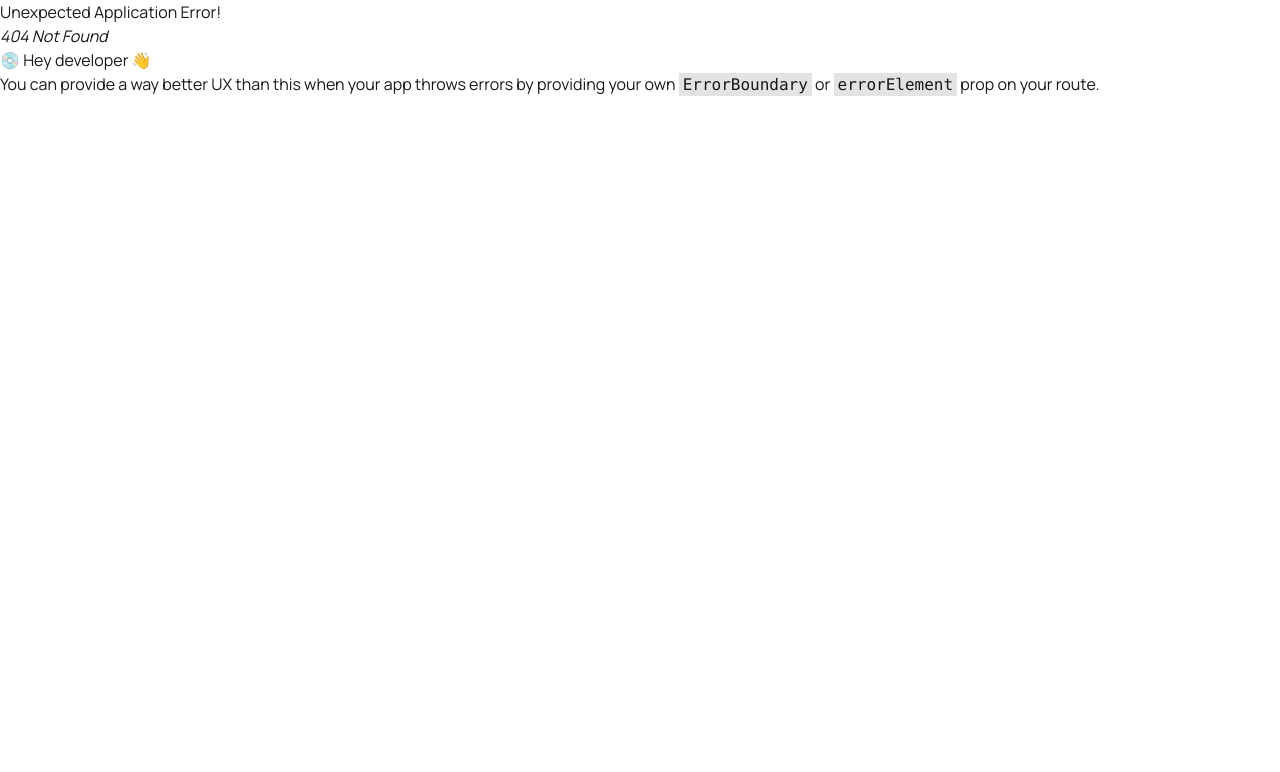
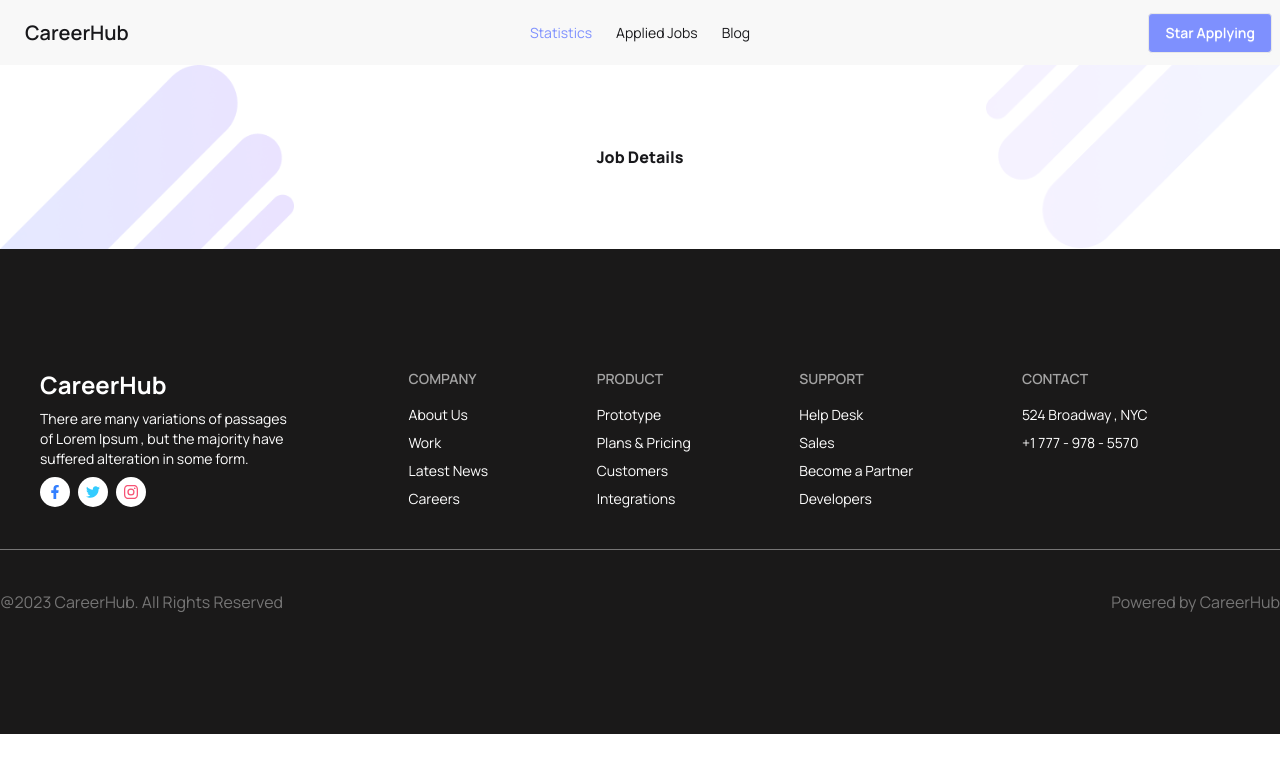
Before and after one commit to MD-Moniruzzaman-Arafat/web-project-13, a React (Vite) app: page /job-detail in a window 1280 px wide. Before the commit this address had no page. Shown: the top 772 px of the page. Built offline with nearby package versions, Linux system fonts and the light colour scheme.

Commit message:
create pageBanner component

```diff
--- a/src/components/featuredJobs/FeaturedJobsCard.jsx
+++ b/src/components/featuredJobs/FeaturedJobsCard.jsx
@@ -1,5 +1,6 @@
 import { CiLocationOn } from "react-icons/ci";
 import { AiOutlineDollarCircle } from "react-icons/ai";
+import { Link } from "react-router";
 
 const FeaturedJobsCard = ({ singleJob }) => {
   console.log(singleJob);
@@ -26,7 +27,7 @@ const FeaturedJobsCard = ({ singleJob }) => {
           </span>
         </div>
         <button className="btn bg-[#7E90FE] text-white my-2">
-          View Details
+          <Link to={"/job-detail"}> View Details</Link>
         </button>
       </div>
     </>
--- /dev/null
+++ b/src/components/pageBanner/PageBanner.jsx
@@ -0,0 +1,21 @@
+import bg1 from "../../assets/images/bg1.png";
+import bg2 from "../../assets/images/bg2.png";
+
+const PageBanner = ({ title }) => {
+  return (
+    <>
+      <div
+        className="bg-no-repeat h-46  flex items-center justify-center"
+        style={{
+          backgroundImage: `url(${bg1}) ,url(${bg2})`,
+          backgroundPosition: `left,right`,
+          backgroundSize: "294px",
+        }}
+      >
+        <h1 className="font-extrabold">{title}</h1>
+      </div>
+    </>
+  );
+};
+
+export default PageBanner;
--- /dev/null
+++ b/src/pages/JobDetails.jsx
@@ -0,0 +1,13 @@
+import PageBanner from "../components/pageBanner/PageBanner";
+
+const JobDetails = () => {
+  return (
+    <>
+      <div className="">
+        <PageBanner title={"Job Details"} />
+      </div>
+    </>
+  );
+};
+
+export default JobDetails;
--- a/src/routes/Routes.jsx
+++ b/src/routes/Routes.jsx
@@ -2,6 +2,7 @@ import { createBrowserRouter } from "react-router";
 import Layout from "../layout/Layout";
 import Home from "../pages/Home";
 import { dataLoad } from "../fetchData";
+import JobDetails from "../pages/JobDetails";
 
 const router = createBrowserRouter([
   {
@@ -13,6 +14,10 @@ const router = createBrowserRouter([
         element: <Home />,
         loader: dataLoad,
       },
+      {
+        path: "/job-detail",
+        element: <JobDetails />,
+      },
     ],
   },
 ]);
```
